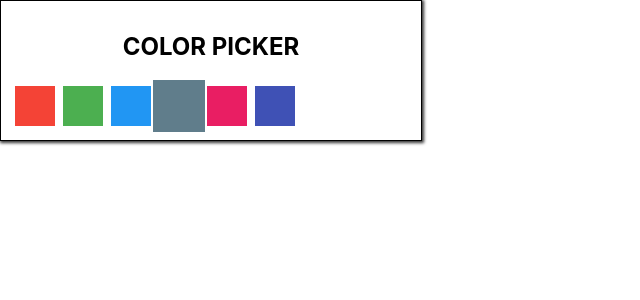
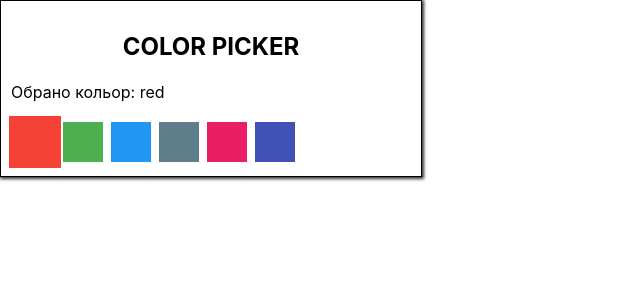
Before and after one commit to Allovallo/react-pract-04, a React (Create React App) app: page / in a window 1280 px wide. Shown: the top 300 px of the page, without its empty margins (0-640 px from the left). Built offline with nearby package versions, Linux system fonts and the light colour scheme.

Commit message:
Files updated

```diff
--- a/src/components/ColorPicker/ColorPicker.js
+++ b/src/components/ColorPicker/ColorPicker.js
@@ -3,28 +3,41 @@ import './ColorPicker.css';
 
 class ColorPicker extends Component {
   state = {
-    activeOptionIdx: 3,
+    activeOptionIdx: 0,
+  };
+
+  setActiveIdx = index => {
+    this.setState({ activeOptionIdx: index });
+  };
+
+  makeOptionClassName = index => {
+    const optionClasses = ['ColorPicker__option'];
+
+    if (index === this.state.activeOptionIdx) {
+      optionClasses.push('ColorPicker__option--active');
+    }
+
+    return optionClasses.join(' ');
   };
 
   render() {
+    const { options } = this.props;
+    const { activeOptionIdx } = this.state;
+
+    const { label } = options[activeOptionIdx];
+
     return (
       <div className="ColorPicker">
         <h2 className="ColorPicker__title">Color Picker</h2>
+        <p>Обрано кольор: {label}</p>
         <div>
-          {this.props.options.map(({ label, color }, index) => {
-            const optionClasses = ['ColorPicker__option'];
-
-            if (index === this.state.activeOptionIdx) {
-              optionClasses.push('ColorPicker__option--active');
-            }
-
+          {options.map(({ label, color }, index) => {
             return (
               <button
                 key={label}
-                className={optionClasses.join(' ')}
-                style={{
-                  backgroundColor: color,
-                }}
+                className={this.makeOptionClassName(index)}
+                style={{ backgroundColor: color }}
+                onClick={() => this.setActiveIdx(index)}
               ></button>
             );
           })}
--- a/src/components/Counter/Counter.js
+++ b/src/components/Counter/Counter.js
@@ -29,9 +29,11 @@ class Counter extends Component {
   };
 
   render() {
+    const { value } = this.state;
+
     return (
       <div className="Counter">
-        <Value value={this.state.value} />
+        <Value value={value} />
         <Controls onIncrement={this.handleIncrement} onDecrement={this.handleDecrement} />
       </div>
     );
--- a/src/components/Dropdown/Dropdown.js
+++ b/src/components/Dropdown/Dropdown.js
@@ -19,17 +19,19 @@ class Dropdown extends Component {
   //   };
 
   render() {
+    const { visible } = this.state;
+
     return (
       <div className="Dropdown">
         <button type="button" className="Dropdown__btn" onClick={this.toggle}>
-          {this.state.visible ? 'Скрити' : 'Показати'}
+          {visible ? 'Скрити' : 'Показати'}
         </button>
 
         {/* <button type="button" className="Dropdown__toggle" onClick={this.hide}>
           Скрити
         </button> */}
 
-        {this.state.visible && <div className="Dropdown__menu">Випадаюче меню</div>}
+        {visible && <div className="Dropdown__menu">Випадаюче меню</div>}
       </div>
     );
   }
```
